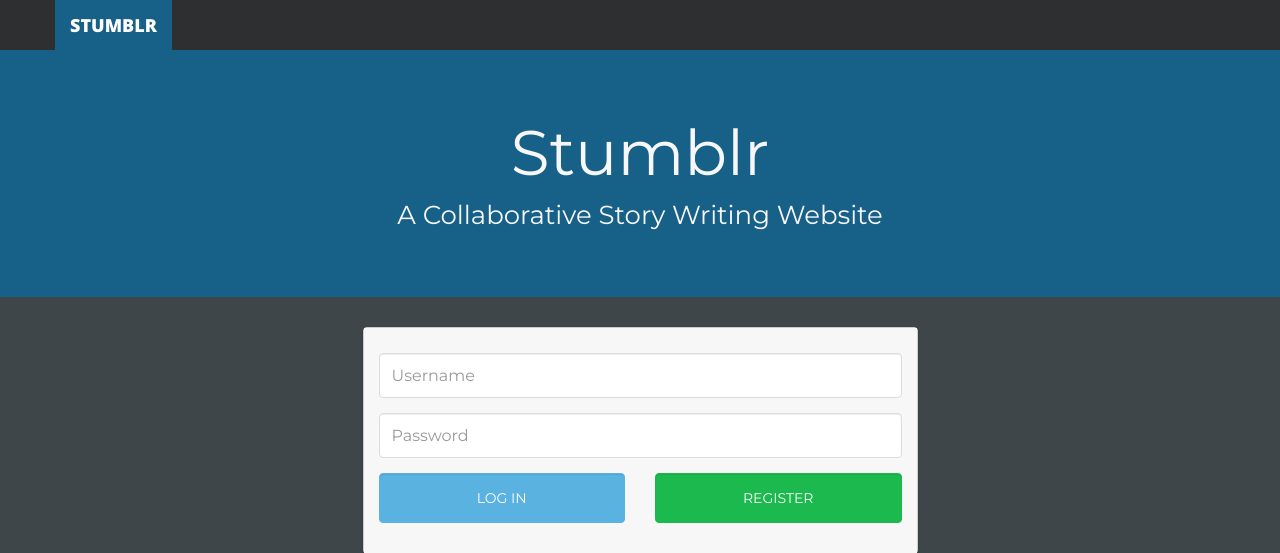
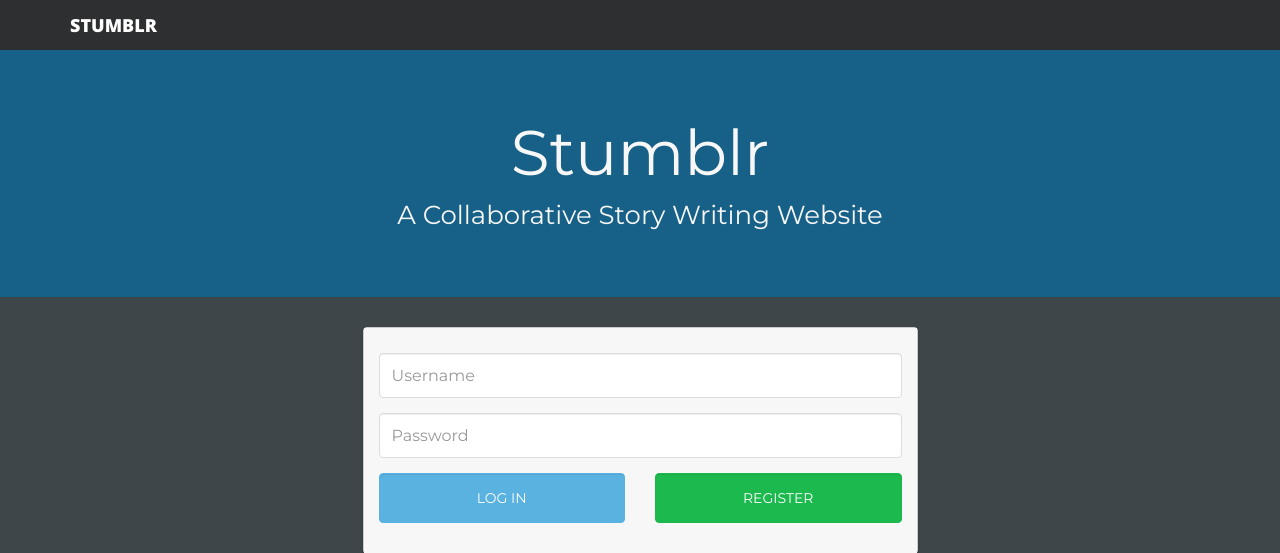
Before and after one commit to Zzcnick/Stumblr, a Flask app: page / in a window 1280 px wide, with the pointer over the restyled element. Shown: the top 553 px of the page. Run offline with Flask 2, Linux system fonts and the light colour scheme; some libraries are stand-ins or nearby versions.

Commit message:
Remove hover effect of navbar-brand in landing page

```diff
--- a/static/css/custom_home.css
+++ b/static/css/custom_home.css
@@ -8,9 +8,10 @@ body {
     font-size: 16px;
 }
 
-.navbar-custom .navbar-brand:hover {
+/*.navbar-custom .navbar-brand:hover {
     background: #176087;
 }
+*/
 
 .jumbotron {
     background: #176087;
```
